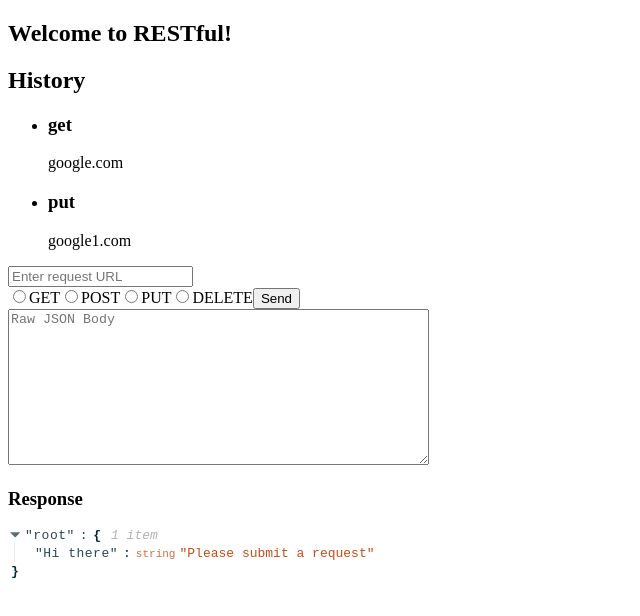
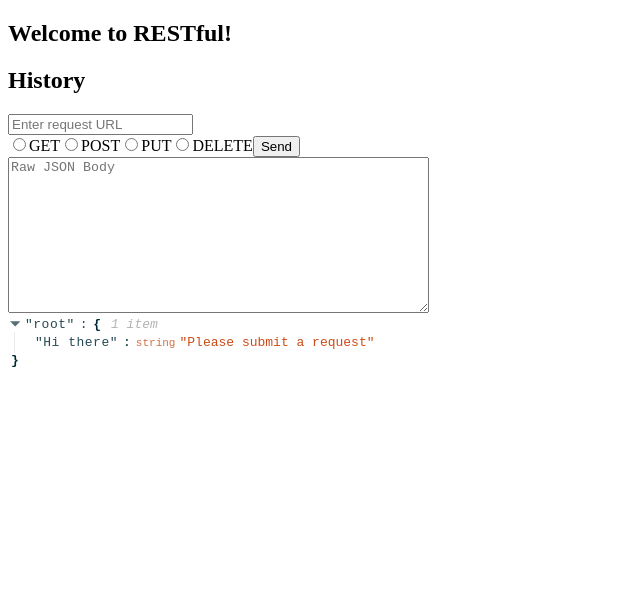
Before and after one commit to bryanakitchen/RESTful, a React app: page / in a window 1280 px wide. Shown: the top 616 px of the page, without its empty margins (0-640 px from the left). Built offline with nearby package versions, Linux system fonts and the light colour scheme.

Commit message:
add history and saving to localstorage

```diff
--- a/src/components/history/History.jsx
+++ b/src/components/history/History.jsx
@@ -3,18 +3,18 @@ import HistoryItem from './HistoryItem';
 import PropTypes from 'prop-types';
 
 const History = ({ history }) => {
-  const tempHistory = [
-    {
-      method: 'get',
-      url: 'google.com',
-    },
-    {
-      method: 'put',
-      url: 'google1.com',
-    }
-  ];
+  // const tempHistory = [
+  //   {
+  //     method: 'get',
+  //     url: 'google.com',
+  //   },
+  //   {
+  //     method: 'put',
+  //     url: 'google1.com',
+  //   }
+  // ];
 
-  const historyElements = tempHistory.map((item, i) => {
+  const historyElements = history.map((item, i) => {
     return (
       <li key={i}>
         <HistoryItem method={item.method} url={item.url} id={i} />
@@ -37,9 +37,8 @@ const History = ({ history }) => {
 History.propTypes = {
   history: PropTypes.arrayOf(PropTypes.shape({
     method: PropTypes.string.isRequired,
-    url: PropTypes.string.isRequired,
-    id: PropTypes.number.isRequired
-  })).isRequired
+    url: PropTypes.string.isRequired
+  }))
 };
 
 export default History;
--- a/src/components/response/Response.jsx
+++ b/src/components/response/Response.jsx
@@ -5,7 +5,6 @@ import PropTypes from 'prop-types';
 const Response = ({ display }) => {
   return (
     <div>
-      <h3>Response</h3>
       <ReactJson src={display} />
     </div>
   );
--- a/src/containers/RESTy.jsx
+++ b/src/containers/RESTy.jsx
@@ -9,7 +9,8 @@ export default class RESTy extends Component {
     method: '',
     url: '',
     body: '',
-    display: { 'Hi there': 'Please submit a request' }
+    display: { 'Hi there': 'Please submit a request' },
+    history: JSON.parse(localStorage.getItem('RESTful History') || '[]')
   }
 
   handleChange = ({ target }) => {
@@ -22,11 +23,20 @@ export default class RESTy extends Component {
 
     fetchRequest(url, method, body)
       .then(display =>
-        this.setState({ display }))
+        this.setState({ display }));
+
+    this.setState(state => ({
+      history: [...state.history, { url, method }]
+    }),
+    () => localStorage.setItem(
+      'RESTful History',
+      JSON.stringify(this.state.history)
+    ));
+
   }
 
   render() {
-    const { url, method, body, display } = this.state;
+    const { url, method, body, display, history } = this.state;
     return (
       <>
         <History history={history} />
```
